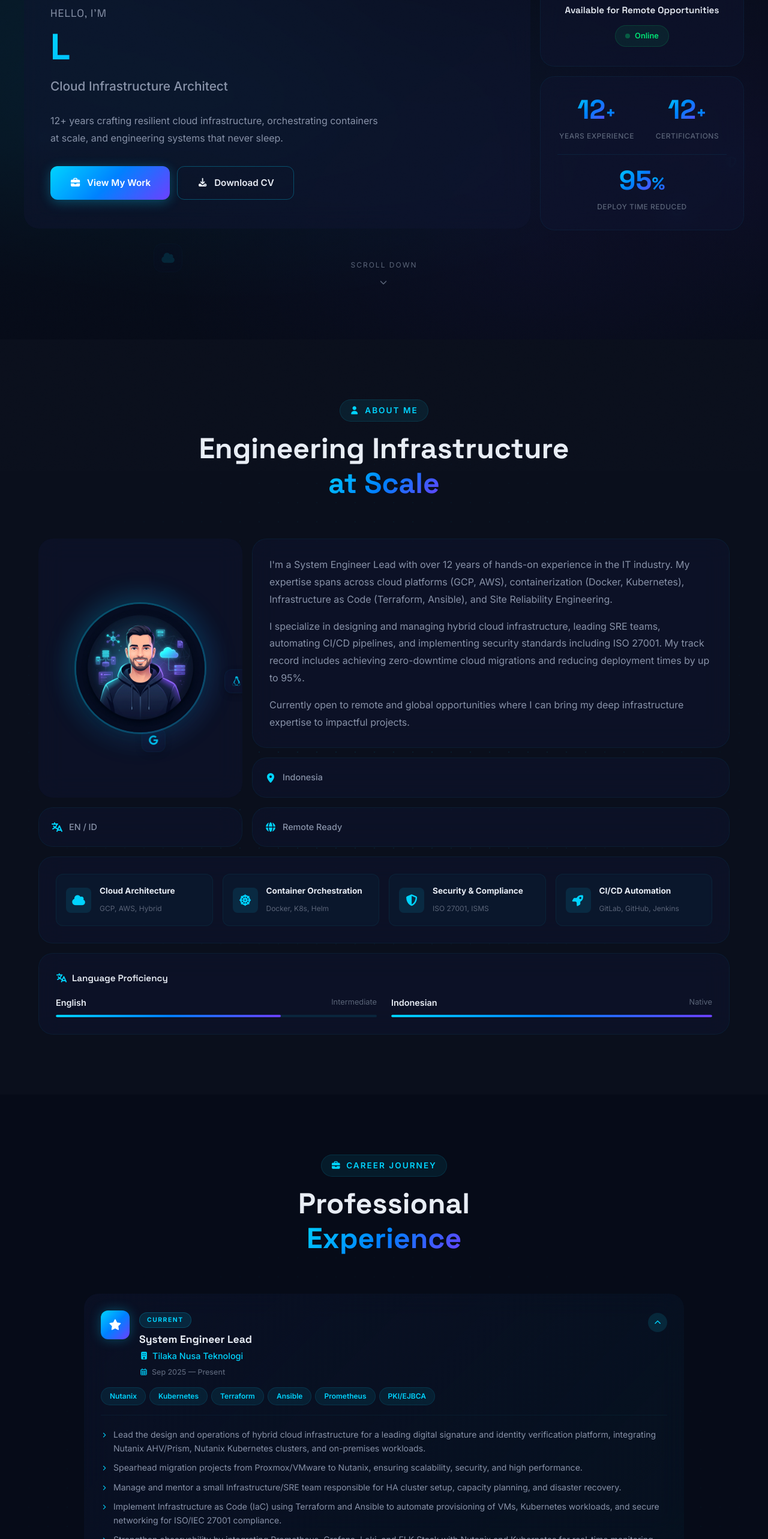
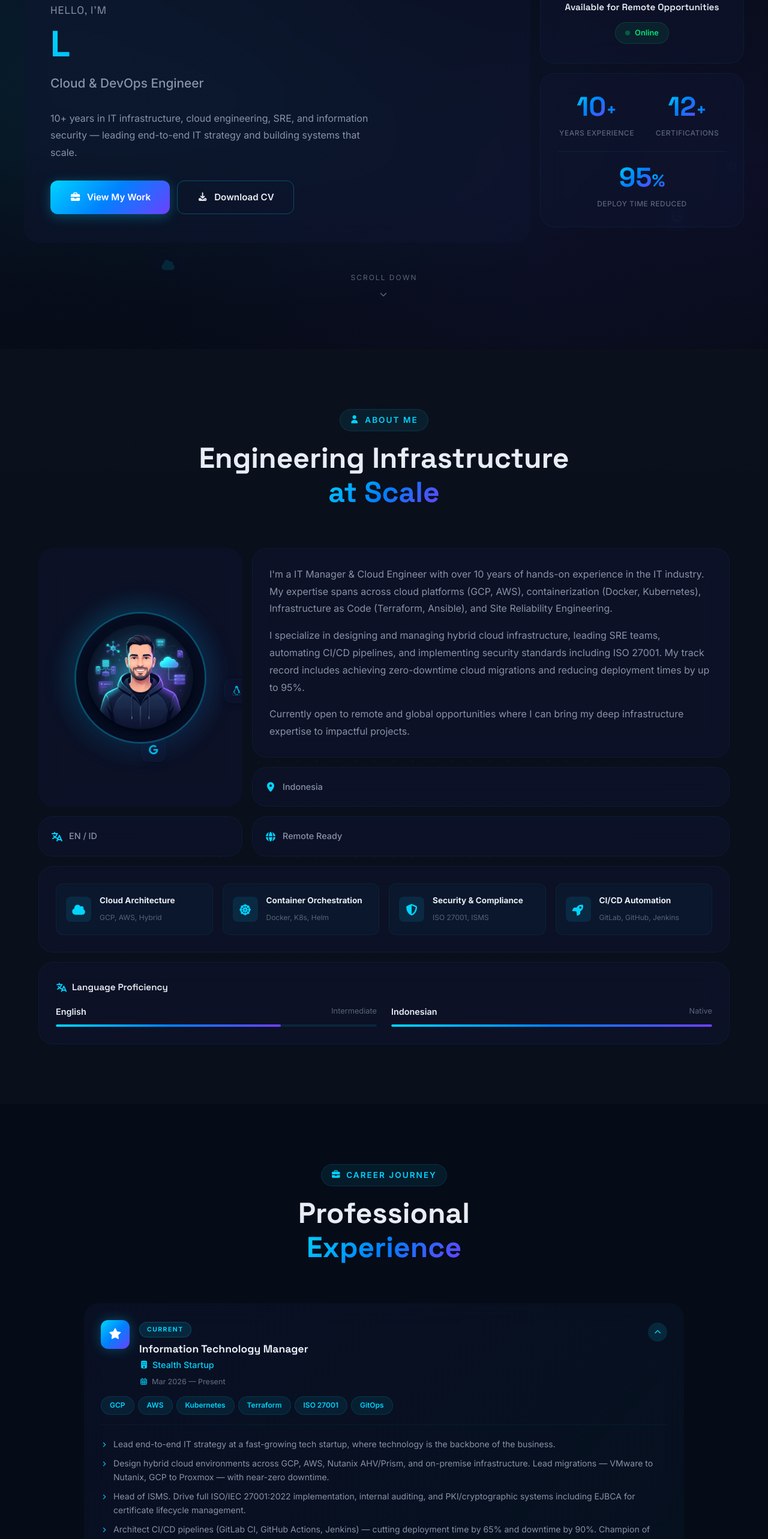
Before and after one commit to qyqyardy/portfolio, a Vue app: page / in a window 1280 px wide. Shown: the part 234-2800 px from the top of the page at 60% size. Built offline with nearby package versions, Linux system fonts and the light colour scheme.

Commit message:
feat: update profile to IT Manager role based on LinkedIn

```diff
--- a/src/components/sections/HeroSection.vue
+++ b/src/components/sections/HeroSection.vue
@@ -61,7 +61,7 @@
             <div class="stats-grid">
               <div class="stat-item">
                 <div class="stat-value">
-                  <AnimatedCounter :target="12" /><span class="stat-plus gradient-text">+</span>
+                  <AnimatedCounter :target="10" /><span class="stat-plus gradient-text">+</span>
                 </div>
                 <span class="stat-label">{{ $t('hero.stats.years') }}</span>
               </div>
--- a/src/data/experience.js
+++ b/src/data/experience.js
@@ -1,11 +1,27 @@
 export const experiences = [
+  {
+    id: 'stealth',
+    role: 'Information Technology Manager',
+    company: 'Stealth Startup',
+    period: 'Mar 2026 — Present',
+    icon: 'fa-star',
+    isCurrent: true,
+    details: [
+      'Lead end-to-end IT strategy at a fast-growing tech startup, where technology is the backbone of the business.',
+      'Design hybrid cloud environments across GCP, AWS, Nutanix AHV/Prism, and on-premise infrastructure. Lead migrations — VMware to Nutanix, GCP to Proxmox — with near-zero downtime.',
+      'Head of ISMS. Drive full ISO/IEC 27001:2022 implementation, internal auditing, and PKI/cryptographic systems including EJBCA for certificate lifecycle management.',
+      'Architect CI/CD pipelines (GitLab CI, GitHub Actions, Jenkins) — cutting deployment time by 65% and downtime by 90%. Champion of GitOps, Kubernetes, Terraform & Ansible.',
+      'Build full observability stacks with Prometheus, Grafana, Loki & ELK for real-time monitoring and SLA-driven incident response.',
+      'Lead cross-functional IT & SRE teams. Align infrastructure roadmaps with C-level business goals, compliance needs, and growth ambitions.'
+    ],
+    tags: ['GCP', 'AWS', 'Kubernetes', 'Terraform', 'ISO 27001', 'GitOps']
+  },
   {
     id: 'tilaka',
     role: 'System Engineer Lead',
     company: 'Tilaka Nusa Teknologi',
-    period: 'Sep 2025 — Present',
-    icon: 'fa-star',
-    isCurrent: true,
+    period: 'Sep 2025 — Feb 2026',
+    icon: 'fa-server',
     details: [
       'Lead the design and operations of hybrid cloud infrastructure for a leading digital signature and identity verification platform, integrating Nutanix AHV/Prism, Nutanix Kubernetes clusters, and on-premises workloads.',
       'Spearhead migration projects from Proxmox/VMware to Nutanix, ensuring scalability, security, and high performance.',
--- a/src/i18n/en.json
+++ b/src/i18n/en.json
@@ -13,14 +13,14 @@
     "greeting": "Hello, I'm",
     "name": "Lazwardi Rizki Assidiq",
     "available": "Available for Remote Opportunities",
-    "description": "12+ years crafting resilient cloud infrastructure, orchestrating containers at scale, and engineering systems that never sleep.",
+    "description": "10+ years in IT infrastructure, cloud engineering, SRE, and information security — leading end-to-end IT strategy and building systems that scale.",
     "viewWork": "View My Work",
     "downloadCv": "Download CV",
     "titles": [
-      "System Engineer Lead",
-      "Cloud Infrastructure Architect",
-      "DevOps & SRE Specialist",
-      "Kubernetes Expert"
+      "IT Manager",
+      "Cloud & DevOps Engineer",
+      "SRE Specialist",
+      "ISO 27001 Practitioner"
     ],
     "stats": {
       "years": "Years Experience",
@@ -36,8 +36,8 @@
     "description1": "I'm a {role} with over {years} of hands-on experience in the IT industry. My expertise spans across {cloud} (GCP, AWS), {containers} (Docker, Kubernetes), {iac} (Terraform, Ansible), and {sre}.",
     "description2": "I specialize in designing and managing {hybrid}, leading SRE teams, automating CI/CD pipelines, and implementing security standards including {iso}. My track record includes achieving {zero} and reducing deployment times by up to {percent}.",
     "description3": "Currently open to {remote} where I can bring my deep infrastructure expertise to impactful projects.",
-    "role": "System Engineer Lead",
-    "years": "12 years",
+    "role": "IT Manager & Cloud Engineer",
+    "years": "10 years",
     "cloud": "cloud platforms",
     "containers": "containerization",
     "iac": "Infrastructure as Code",
--- a/src/i18n/id.json
+++ b/src/i18n/id.json
@@ -13,14 +13,14 @@
     "greeting": "Halo, Saya",
     "name": "Lazwardi Rizki Assidiq",
     "available": "Terbuka untuk Kesempatan Remote",
-    "description": "12+ tahun merancang infrastruktur cloud yang tangguh, mengorkestrasikan container dalam skala besar, dan membangun sistem yang selalu aktif.",
+    "description": "10+ tahun di infrastruktur IT, cloud engineering, SRE, dan keamanan informasi — memimpin strategi IT end-to-end dan membangun sistem yang scalable.",
     "viewWork": "Lihat Karya Saya",
     "downloadCv": "Unduh CV",
     "titles": [
-      "System Engineer Lead",
-      "Cloud Infrastructure Architect",
-      "DevOps & SRE Specialist",
-      "Kubernetes Expert"
+      "IT Manager",
+      "Cloud & DevOps Engineer",
+      "SRE Specialist",
+      "ISO 27001 Practitioner"
     ],
     "stats": {
       "years": "Tahun Pengalaman",
@@ -36,8 +36,8 @@
     "description1": "Saya seorang {role} dengan lebih dari {years} pengalaman langsung di industri IT. Keahlian saya mencakup {cloud} (GCP, AWS), {containers} (Docker, Kubernetes), {iac} (Terraform, Ansible), dan {sre}.",
     "description2": "Saya berspesialisasi dalam merancang dan mengelola {hybrid}, memimpin tim SRE, mengotomatiskan pipeline CI/CD, dan menerapkan standar keamanan termasuk {iso}. Rekam jejak saya mencakup pencapaian {zero} dan pengurangan waktu deployment hingga {percent}.",
     "description3": "Saat ini terbuka untuk {remote} di mana saya dapat membawa keahlian infrastruktur mendalam saya ke proyek-proyek berdampak.",
-    "role": "System Engineer Lead",
-    "years": "12 tahun",
+    "role": "IT Manager & Cloud Engineer",
+    "years": "10 tahun",
     "cloud": "platform cloud",
     "containers": "kontainerisasi",
     "iac": "Infrastructure as Code",
```
